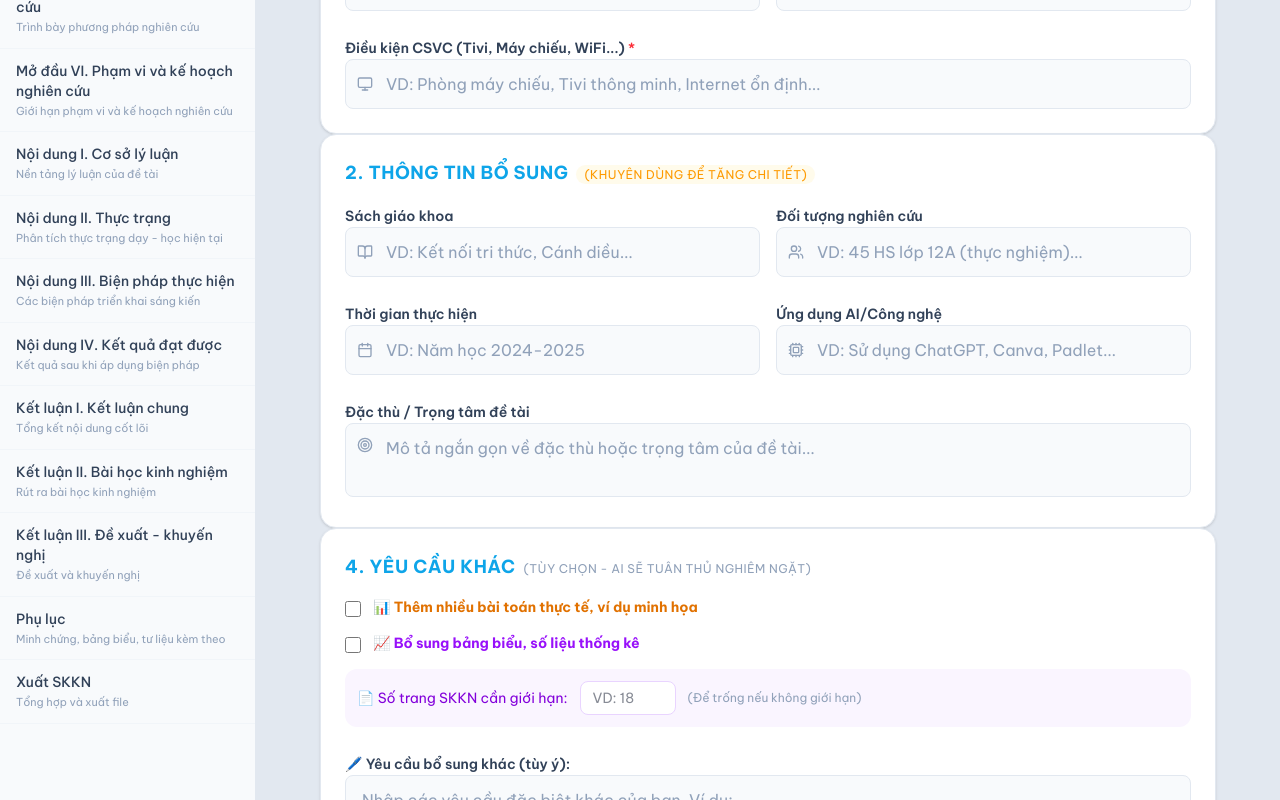
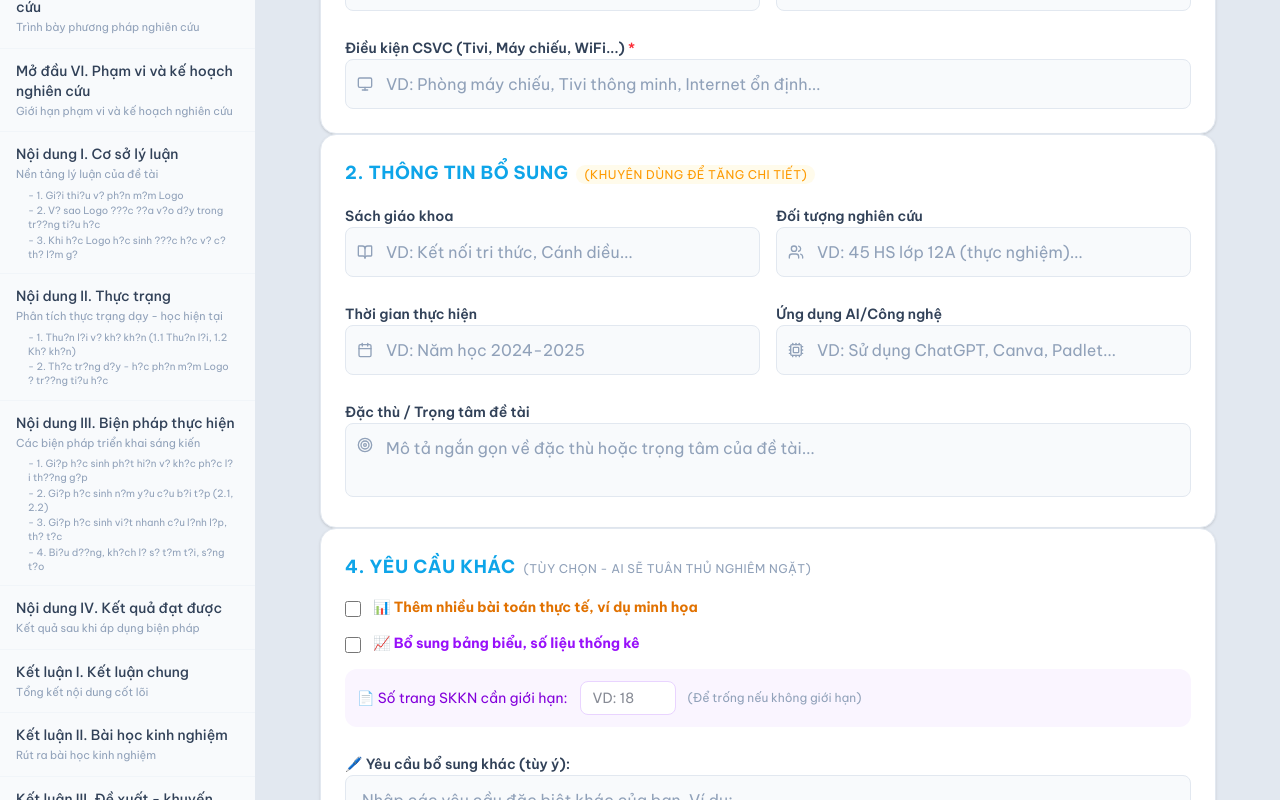
Before and after one commit to viethungnvmt-maker/skknpro, a React (Vite) app: page / in a window 1280 px wide. Shown: the part 540-1340 px from the top of the page. Built offline with nearby package versions, Linux system fonts and the light colour scheme.

Commit message:
Add files via upload

```diff
--- a/src/App.tsx
+++ b/src/App.tsx
@@ -1,4 +1,4 @@
-import React, { useState, useEffect } from 'react';
+import React, { useState, useEffect, useRef } from 'react';
 import { motion, AnimatePresence } from 'motion/react';
 import {
   FileText,
@@ -59,6 +59,23 @@ const SECTION_MAP: { [key: number]: string } = {
 };
 
 const SECTION_ORDER = Object.values(SECTION_MAP);
+const SIDEBAR_SECTION_SUBITEMS: Record<number, string[]> = {
+  8: [
+    '1. Gi?i thi?u v? ph?n m?m Logo',
+    '2. V? sao Logo ???c ??a v?o d?y trong tr??ng ti?u h?c',
+    '3. Khi h?c Logo h?c sinh ???c h?c v? c? th? l?m g?',
+  ],
+  9: [
+    '1. Thu?n l?i v? kh? kh?n (1.1 Thu?n l?i, 1.2 Kh? kh?n)',
+    '2. Th?c tr?ng d?y - h?c ph?n m?m Logo ? tr??ng ti?u h?c',
+  ],
+  10: [
+    '1. Gi?p h?c sinh ph?t hi?n v? kh?c ph?c l?i th??ng g?p',
+    '2. Gi?p h?c sinh n?m y?u c?u b?i t?p (2.1, 2.2)',
+    '3. Gi?p h?c sinh vi?t nhanh c?u l?nh l?p, th? t?c',
+    '4. Bi?u d??ng, kh?ch l? s? t?m t?i, s?ng t?o',
+  ],
+};
 
 const SECTION_NAME_MIGRATION: Record<string, string> = {
   'I.1. Tính cấp thiết phải tiến hành sáng kiến': 'PHẦN MỞ ĐẦU - I. Lý do chọn đề tài',
@@ -167,7 +184,7 @@ const EXPORT_TOTAL_TOLERANCE_RATIO = 0.05;
 const EXPORT_MIN_SECTION_ADJUSTMENT = 45;
 const MAX_EXPORT_NORMALIZATION_PASSES = 2;
 const MAX_EXPORT_SECTIONS_PER_PASS = 4;
-const APP_BUILD_TAG = '2026-03-13-r10';
+const APP_BUILD_TAG = '2026-03-13-r12';
 const normalizeLoadedData = (candidate: SKKNData): SKKNData => {
   const normalizedSections = remapSectionKeys(candidate.sections || {});
 
@@ -262,6 +279,7 @@ export default function App() {
   const [showAnalysis, setShowAnalysis] = useState(false);
   const [analysisResult, setAnalysisResult] = useState<any>(null);
   const [isAnalyzing, setIsAnalyzing] = useState(false);
+  const exportInFlightRef = useRef(false);
   const hasLockedSession = data.confirmedRequirements && !!data.lockedInfo;
   const activeInfo = hasLockedSession ? data.lockedInfo! : data.info;
   const normalizeSectionLengthPlan = (sectionName: string, plan?: Partial<SectionLengthPlan> | null): SectionLengthPlan | null => {
@@ -1546,6 +1564,8 @@ ${finalResult.content}`;
     }
   };
   const exportMarkdown = async () => {
+    if (exportInFlightRef.current) return;
+    exportInFlightRef.current = true;
     setIsLoading(true);
     try {
       const { sections } = await normalizeDraftForExport(true);
@@ -1561,11 +1581,14 @@ ${finalResult.content}`;
       Swal.fire('Loi', error.message || 'Khong the chuan hoa va xuat Markdown.', 'error');
     } finally {
       setIsLoading(false);
+      exportInFlightRef.current = false;
     }
   };  // ==========================================
   // Export to DOCX (Word-compatible HTML)
   // ==========================================
   const exportToDocx = async () => {
+    if (exportInFlightRef.current) return;
+    exportInFlightRef.current = true;
     setIsLoading(true);
     try {
       const { sections: exportSections } = await normalizeDraftForExport(true);
@@ -1719,6 +1742,7 @@ ${bodyHtml}
       Swal.fire('Lỗi', error.message || 'Không thể chuẩn hóa và xuất file Word.', 'error');
     } finally {
       setIsLoading(false);
+      exportInFlightRef.current = false;
     }
   };
   const renderExportStep = () => {
@@ -1817,6 +1841,7 @@ ${bodyHtml}
           {STEPS.map((step) => {
             const isActive = data.currentStep === step.id;
             const completed = isStepCompleted(step.id);
+            const subItems = SIDEBAR_SECTION_SUBITEMS[step.id] || [];
 
             return (
               <button
@@ -1840,6 +1865,21 @@ ${bodyHtml}
                   )}
                 </div>
                 <span className="text-[11px] text-slate-400 mt-0.5">{step.desc}</span>
+                {subItems.length > 0 && (
+                  <div className="mt-1.5 space-y-0.5 pl-3 pr-1">
+                    {subItems.map((item) => (
+                      <div
+                        key={item}
+                        className={cn(
+                          'text-[10px] leading-snug',
+                          isActive ? 'text-sky-600 dark:text-sky-300' : 'text-slate-400',
+                        )}
+                      >
+                        - {item}
+                      </div>
+                    ))}
+                  </div>
+                )}
               </button>
             );
           })}
```
